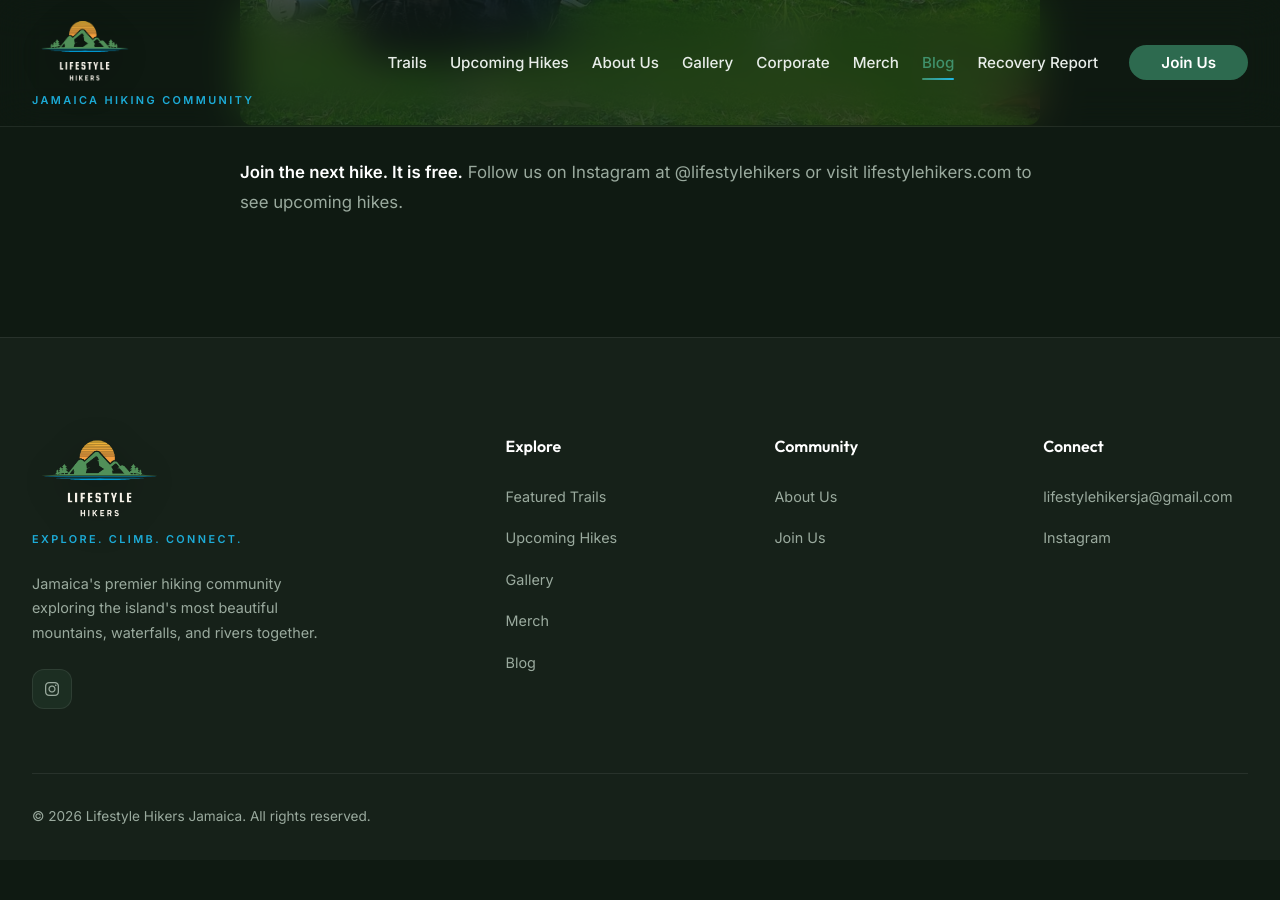
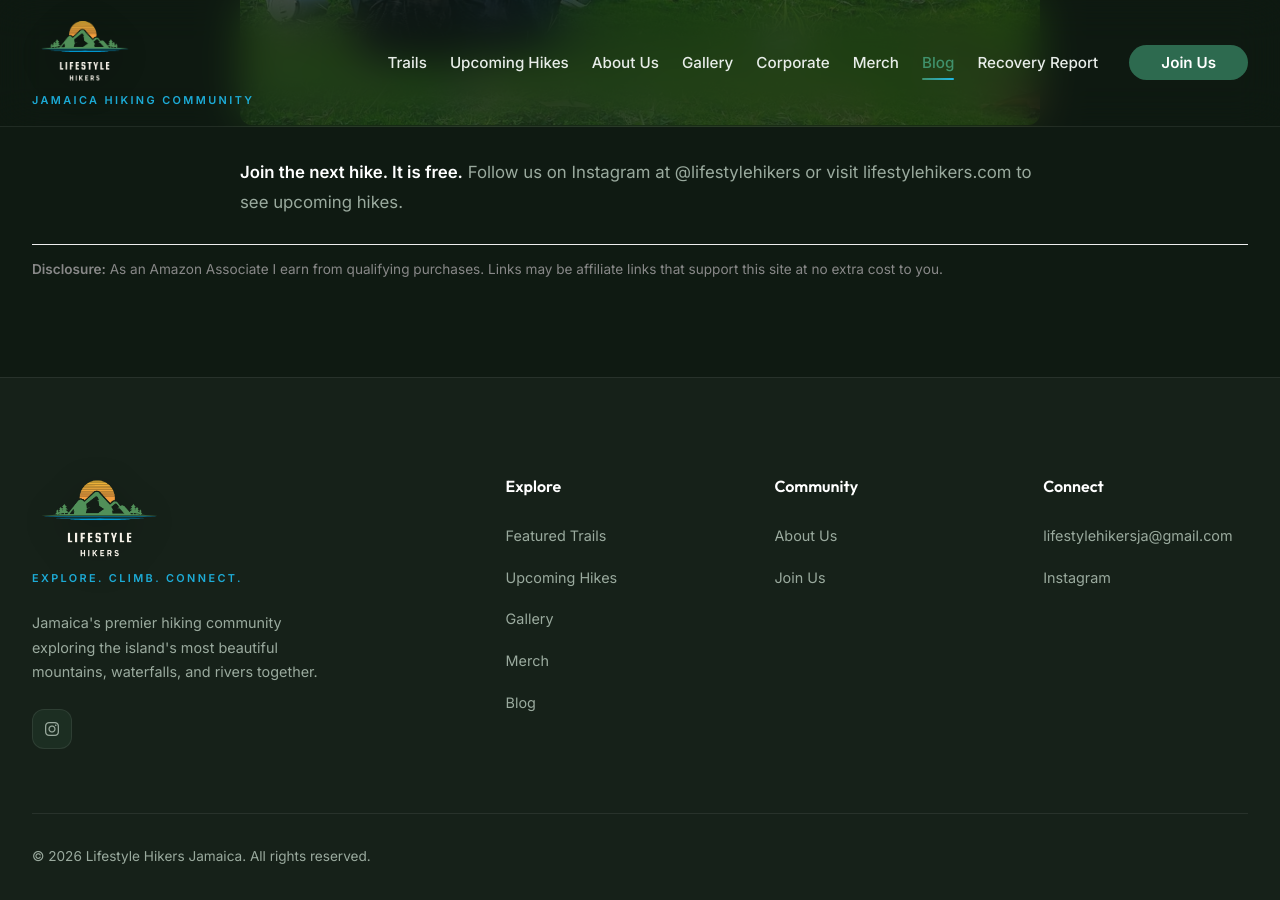
Before and after one commit to willylondon/lifestyle-hikers, a Jekyll site: the page built from _posts/2026-03-23-from-cherry-gardens-to-kingsworth-jack-s-hill-a-hike-through-140-million-years-of-history.md, in a window 1280 px wide and 900 px high, scrolled down 6875 px. Built offline with Jekyll 4.4.1, drawn with Linux system fonts in a browser that asks for light colours; before the commit the page ends 7735 px from its top, so only the background shows below that.

Commit message:
feat: add Amazon Associates disclosure to post layout
Adds FTC-required affiliate disclosure below post content on all blog posts.
Amazon Associates ID: lifestylehike-20

Co-Authored-By: Claude Sonnet 4.6 <noreply@anthropic.com>

```diff
--- a/_layouts/post.html
+++ b/_layouts/post.html
@@ -47,6 +47,7 @@
             <div class="blog-post-content">
                 {{ content }}
             </div>
+            <p style="font-size: 0.85em; color: #888; margin-top: 2em; padding-top: 1em; border-top: 1px solid #eee;"><strong>Disclosure:</strong> As an Amazon Associate I earn from qualifying purchases. Links may be affiliate links that support this site at no extra cost to you.</p>
         </div>
     </article>
 
```
